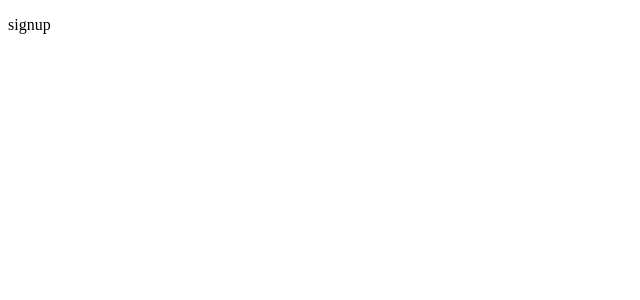
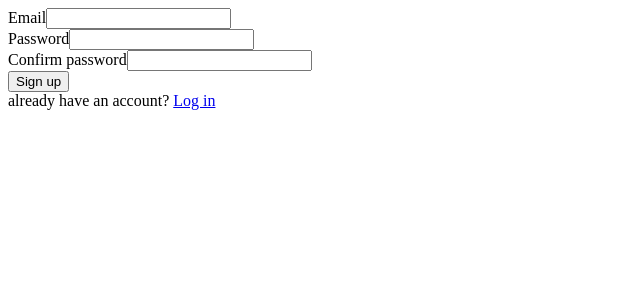
Before and after one commit to bebegom/my-reviewish-list, a React (Vite) app: page /signup in a window 1280 px wide. Shown: the top 300 px of the page, without its empty margins (0-640 px from the left). Built offline with nearby package versions, Linux system fonts and the light colour scheme; no server answers.

Commit message:
moved .env-files to the root and fixed function for signup

```diff
--- /dev/null
+++ b/src/contexts/AuthContext.jsx
@@ -0,0 +1,45 @@
+import { createContext, useContext, useState } from 'react'
+import { auth, db } from '../firebase'
+import { createUserWithEmailAndPassword} from 'firebase/auth'
+import { doc, setDoc } from 'firebase/firestore'
+
+const AuthContext = createContext()
+
+const useAuthContext = () => {
+    return useContext(AuthContext)
+}
+
+const AuthContextProvider = ({ children }) => {
+    const [loading, setLoading] = useState(false)
+
+    const signup = async (email, password) => {
+        console.log('create account with: ', email, password)
+		await createUserWithEmailAndPassword(auth, email, password)
+
+		const docRef = doc(db, 'users', auth.currentUser.uid)
+		await setDoc(docRef, {
+			email,
+		})
+	}
+
+    const contextValues = {
+		signup,
+    }
+
+    return (
+		<AuthContext.Provider value={contextValues}>
+			{loading ? (
+				<div id="initial-loader">
+					Loading...
+				</div>
+			) : (
+				children
+			)}
+		</AuthContext.Provider>
+	)
+}
+
+export {
+    AuthContextProvider as default,
+    useAuthContext,
+}
--- a/src/firebase/index.js
+++ b/src/firebase/index.js
@@ -1,4 +1,7 @@
 import { initializeApp } from "firebase/app"
+import { getAuth } from 'firebase/auth'
+import { getFirestore } from 'firebase/firestore'
+import { getStorage } from 'firebase/storage'
 
 const firebaseConfig = {
 	apiKey: import.meta.env.VITE_FIREBASE_API_KEY,
@@ -18,8 +21,12 @@ const auth = getAuth(app)
 // Get Firestore instance
 const db = getFirestore(app)
 
+// Get Storage instance
+const storage = getStorage(app)
+
 export {
 	app as default,
     auth,
 	db,
+    storage,
 }
--- a/src/main.jsx
+++ b/src/main.jsx
@@ -3,6 +3,7 @@ import ReactDOM from 'react-dom/client'
 import {BrowserRouter} from 'react-router-dom'
 import App from './App'
 import { QueryClient, QueryClientProvider } from 'react-query'
+import AuthContextProvider from './contexts/AuthContext'
 
 const queryClient = new QueryClient({
 	defaultOptions: {
@@ -16,7 +17,9 @@ ReactDOM.createRoot(document.getElementById('root')).render(
 	<React.StrictMode>
 		<QueryClientProvider client={queryClient}>
 			<BrowserRouter>
-				<App />
+				<AuthContextProvider>
+					<App />
+				</AuthContextProvider>
 			</BrowserRouter>
 		</QueryClientProvider>
 	</React.StrictMode>
--- a/src/pages/LoginPage.jsx
+++ b/src/pages/LoginPage.jsx
@@ -1,10 +1,42 @@
-import React from 'react'
+import {useRef, useState} from 'react'
+import Container from 'react-bootstrap/Container'
+import Form from 'react-bootstrap/Form'
+import Button from 'react-bootstrap/Button'
+import { Link, useNavigate } from 'react-router-dom'
 
 const LoginPage = () => {
+    const emailRef = useRef()
+	const passwordRef = useRef()
+
+    const [loading, setLoading] = useState(false)
+    const [error, setError] = useState(null)
+
+    const handleSubmit = async (e) => {
+        console.log('submitting')
+
+        //
+    }
+
     return (
-        <div>
-            <p>hello world</p>
-        </div>
+        <Container>
+            <Form onSubmit={handleSubmit}>
+                <Form.Group id='email'>
+                    <Form.Label>Email</Form.Label>
+                    <Form.Control type='email' ref={emailRef} required />
+                </Form.Group>
+
+                <Form.Group id="password">
+                    <Form.Label>Password</Form.Label>
+                    <Form.Control type="password" ref={passwordRef} required />
+                </Form.Group>
+
+                <Button disabled={loading} type='submit'>Log in</Button>
+            </Form>
+
+            <div className="text-center mt-3">
+                Need an account? <Link to="/signup">Sign Up</Link>
+            </div>
+        </Container>
     )
 }
 
--- a/src/pages/SignupPage.jsx
+++ b/src/pages/SignupPage.jsx
@@ -1,10 +1,72 @@
-import React from 'react'
+import {useRef, useState} from 'react'
+import Container from 'react-bootstrap/Container'
+import Form from 'react-bootstrap/Form'
+import Button from 'react-bootstrap/Button'
+import { Link, useNavigate } from 'react-router-dom'
+import { useAuthContext } from '../contexts/AuthContext'
+
 
 const SignupPage = () => {
+    const emailRef = useRef()
+	const passwordRef = useRef()
+    const passwordConfirmRef = useRef()
+
+    const [loading, setLoading] = useState(false)
+    const [error, setError] = useState(null)
+
+    const {signup} = useAuthContext()
+
+    const navigate = useNavigate()
+
+    const handleSubmit = async (e) => {
+        e.preventDefault()
+        setError(null)
+
+        // throw error if passwords does not match
+        if(passwordRef.current.value !== passwordConfirmRef.current.value) {
+            setError('The passwords does not match')
+            return
+        }
+
+        // try to create user
+        try {
+            setLoading(true)
+            await signup(emailRef.current.value, passwordRef.current.value)
+            navigate('/')
+        } catch (e) {
+            setError(e.message)
+        } finally {
+            setLoading(false)
+        }
+    }
     return (
-        <div>
-            <p>signup</p>
-        </div>
+        <Container>
+            {error && (
+                <div>ERROR: {error}</div>
+            )}
+            <Form onSubmit={handleSubmit}>
+                <Form.Group id='email'>
+                    <Form.Label>Email</Form.Label>
+                    <Form.Control type='email' ref={emailRef} required />
+                </Form.Group>
+
+                <Form.Group id="password">
+                    <Form.Label>Password</Form.Label>
+                    <Form.Control type="password" ref={passwordRef} required />
+                </Form.Group>
+
+                <Form.Group id="passwordConfirm">
+                    <Form.Label>Confirm password</Form.Label>
+                    <Form.Control type="password" ref={passwordConfirmRef} required />
+                </Form.Group>
+
+                <Button disabled={loading} type='submit'>Sign up</Button>
+            </Form>
+
+            <div className="text-center mt-3">
+                already have an account? <Link to="/">Log in</Link>
+            </div>
+        </Container>
     )
 }
 
```
Also changed, not shown: 1 other file (tests, documents, lock files or other folders).
